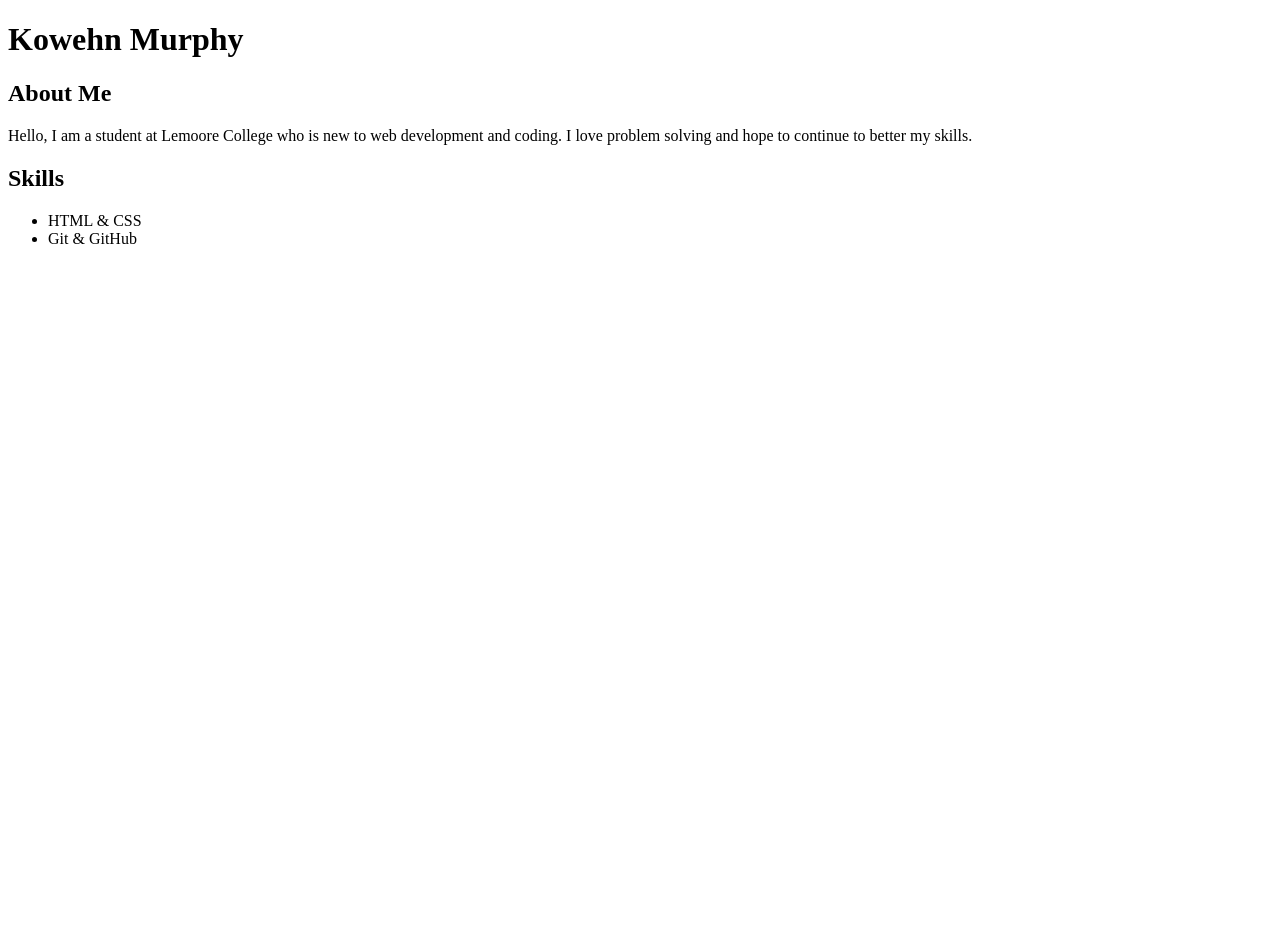
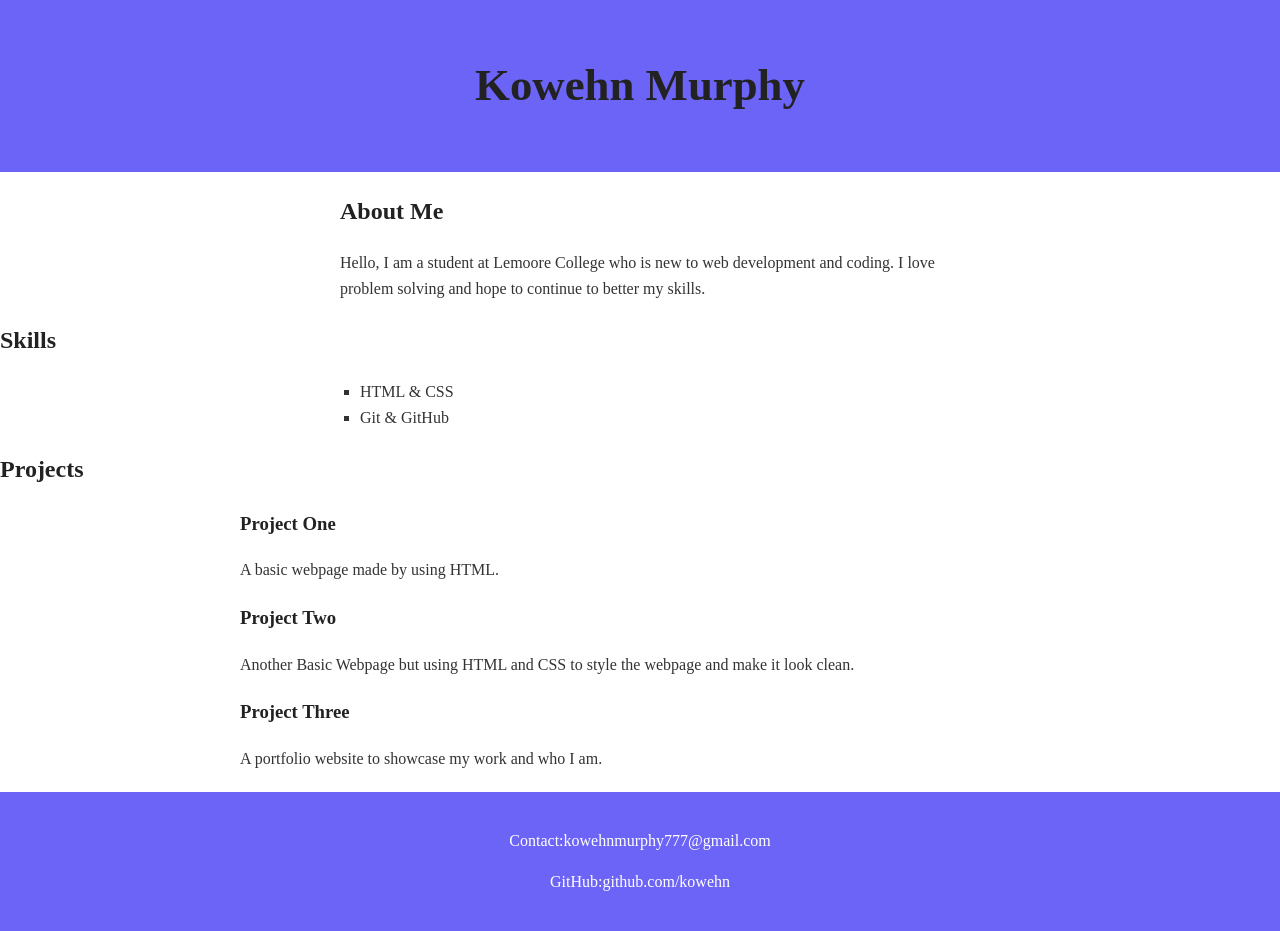
Before and after one commit to kowehn/COMP001A.Personal_Portfolio, a plain HTML site: page index.html in a window 1280 px wide. Before the commit the page ends 800 px from the top, so only its background shows below. Drawn offline with Linux system fonts and the light colour scheme.

Commit message:
added code to "style.css" as well as add comments on it to make it easier to find different sections. Cleaned up a lot of the code.

```diff
--- a/index.html
+++ b/index.html
@@ -26,3 +26,32 @@
       <li>Git & GitHub</li>
     </ul>
   </section>
+
+
+  <section id="projects">
+    <h2>Projects</h2>
+
+    <div class="project">
+      <h3>Project One</h3>
+      <p>A basic webpage made by using HTML.</p>
+    </div>
+
+    <div class="project">
+      <h3>Project Two</h3>
+      <p>Another Basic Webpage but using HTML and CSS to style the webpage and make it look clean.</p>
+    </div>
+
+    <div class="project">
+      <h3>Project Three</h3>
+      <p>A portfolio website to showcase my work and who I am.</p>
+    </div>
+  </section>
+
+
+  <footer>
+    <p>Contact:kowehnmurphy777@gmail.com</p>
+    <p>GitHub:github.com/kowehn</p>
+  </footer>
+
+  </body>
+  </html>
--- a/style.css
+++ b/style.css
@@ -0,0 +1,52 @@
+body {
+  margin: 0;
+  font: Arial;
+  line-height: 1.6;
+  background-color: #ffffff;
+  color: #333;
+}
+
+
+h1, h2, h3 {
+ color: #222;
+}
+
+/*header*/
+header {
+  background: #6c63f7;
+  text-align: center;
+  padding: 20px 0;
+  font-size: 1.4rem;
+}
+
+/*bio*/
+#bio {
+
+  max-width: 600px;
+  margin: auto;
+
+}
+
+/*SKILLS*/
+#skills ul {
+  list-style-type: square;
+  max-width: 600px;
+  margin: auto;
+
+}
+
+/* projects */
+#projects .project {
+  margin: 20px auto;
+
+  max-width: 800px;
+
+}
+
+/* footer */
+footer {
+  background: #6c63f7;
+  color: white;
+  text-align: center;
+  padding: 20px 10px;
+}
```
